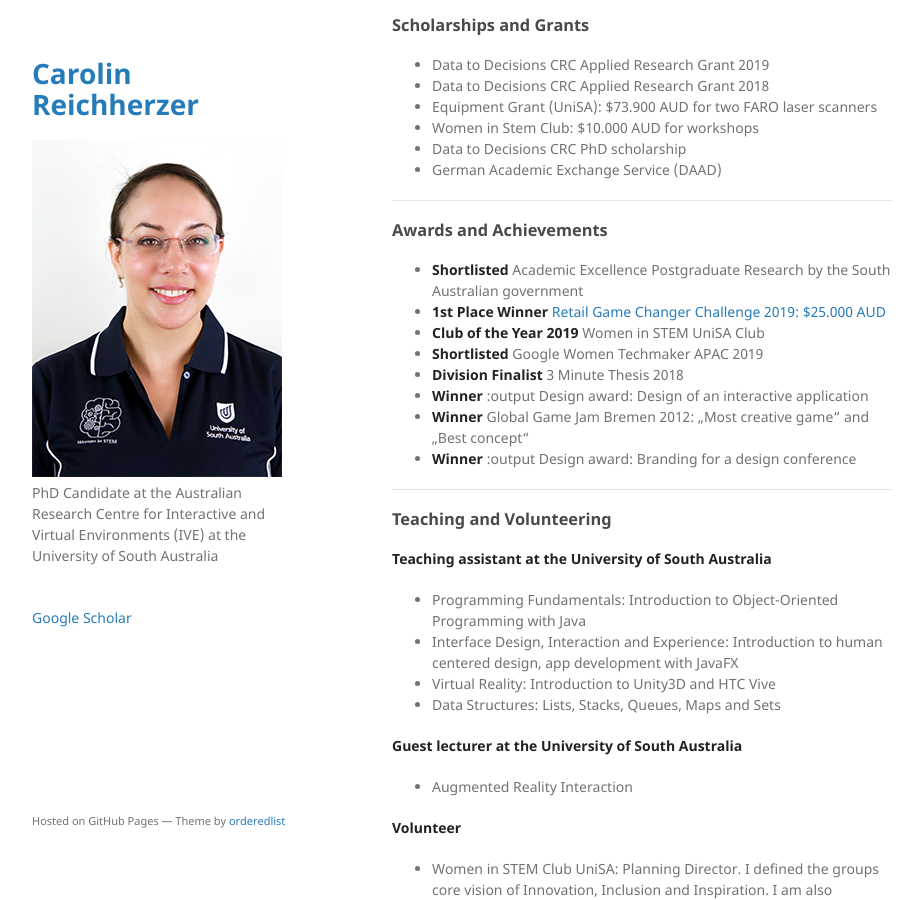
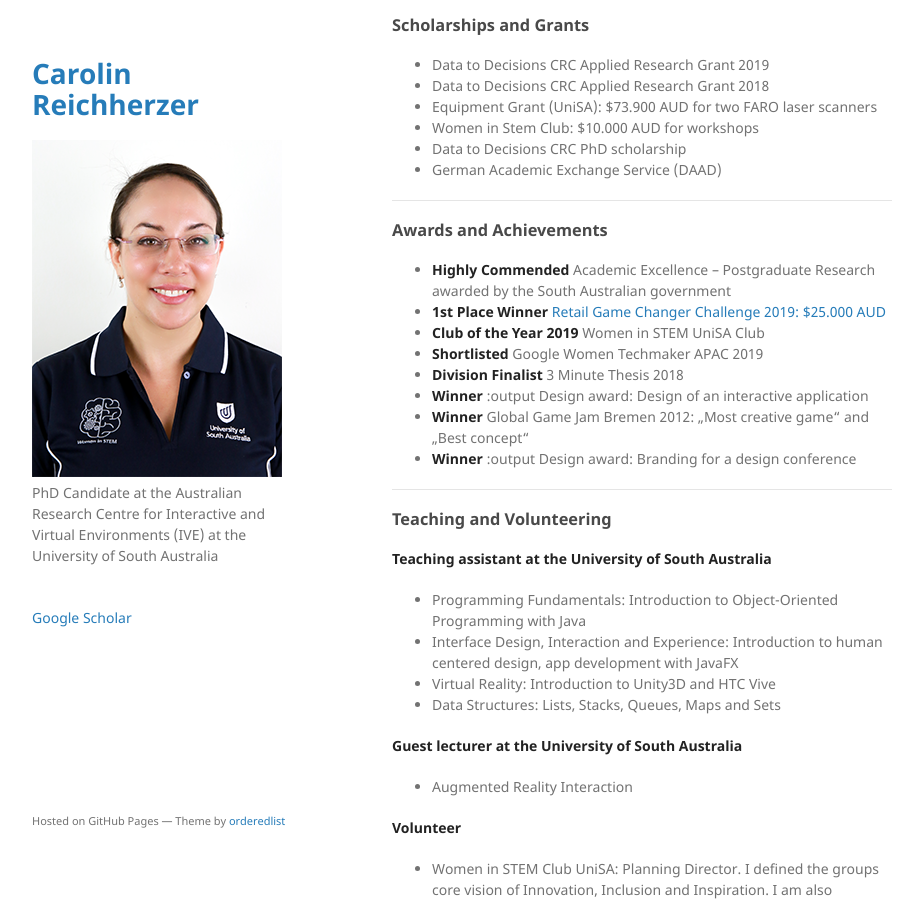
Before and after one commit to kiwicarolin/kiwicarolin.github.io, a Jekyll site: the page built from index.md, in a window 1280 px wide and 900 px high, scrolled down 2055 px. Shown: the whole window, without its empty margins (178-1101 px from the left). Built offline with Jekyll 4.4.1, drawn with Linux system fonts in a browser that asks for light colours; our own code applies the rules of GitHub Pages for plain Markdown files.

Commit message:
updated shortlisted to highly commended

```diff
--- a/index.md
+++ b/index.md
@@ -66,7 +66,7 @@ Mark Billinghurst, Alaeddin Nassani, and **Carolin Reichherzer**. 2014. Social p
 ***
 
 ### Awards and Achievements
-* **Shortlisted** Academic Excellence Postgraduate Research by the South Australian government
+* **Highly Commended** Academic Excellence – Postgraduate Research awarded by the South Australian government
 * **1st Place Winner** [Retail Game Changer Challenge 2019: $25.000 AUD](https://icc.unisa.edu.au/newsroom/2019/unisa-phd-students-reinvent-retail-therapy-wheel/)
 * **Club of the Year 2019** Women in STEM UniSA Club
 * **Shortlisted** Google Women Techmaker APAC 2019
```
